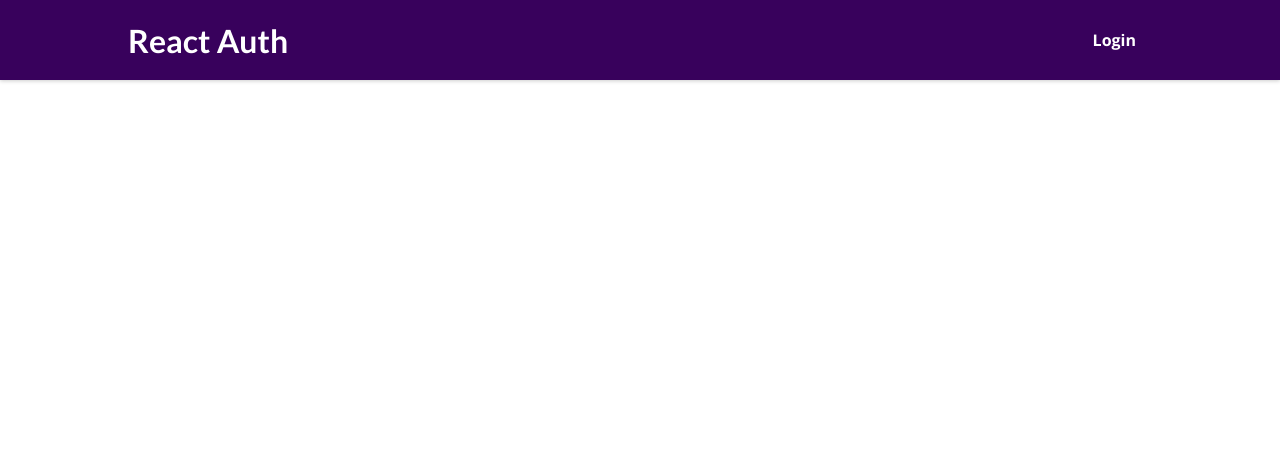
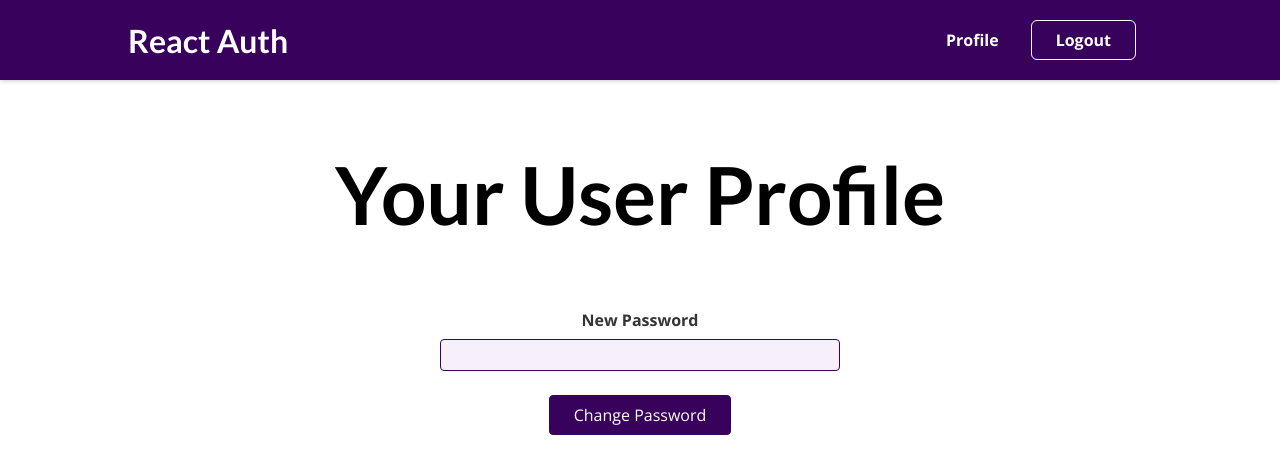
Before and after one commit to 0xrykerEth/auth, a React (Create React App) app: page /profile in a window 1280 px wide. Shown: the top 474 px of the page. Built offline with nearby package versions, Linux system fonts and the light colour scheme; sample sign-in values are in the browser's storage.

Commit message:
secuity fix on frontend

```diff
--- a/src/App.js
+++ b/src/App.js
@@ -1,22 +1,29 @@
 import { Switch, Route } from 'react-router-dom';
-
+import { useContext } from 'react';
+import AuthContext from './components/Store/auth-store';
 import Layout from './components/Layout/Layout';
 import UserProfile from './components/Profile/UserProfile';
 import AuthPage from './pages/AuthPage';
 import HomePage from './pages/HomePage';
+import { Redirect } from 'react-router-dom/cjs/react-router-dom.min';
 
 function App() {
+  const authCtrx = useContext(AuthContext)
+  const login = authCtrx.isLoggedIn;
   return (
     <Layout>
       <Switch>
         <Route path='/' exact>
           <HomePage />
         </Route>
-        <Route path='/auth'>
+        {!login &&
+        (<Route path='/auth'>
           <AuthPage />
-        </Route>
+        </Route>)
+        }
         <Route path='/profile'>
-          <UserProfile />
+          {login && <UserProfile />}
+          {!login && <Redirect to="/auth"/>}
         </Route>
       </Switch>
     </Layout>
--- a/src/components/Store/auth-store.js
+++ b/src/components/Store/auth-store.js
@@ -10,16 +10,19 @@ const AuthContext = React.createContext({
 
 
 export const AuthContextProvider = (props) => {
-    const [token,setToken] = useState(null);
+    const initialToken = localStorage.getItem('token');
+    const [token,setToken] = useState(initialToken);
 
     const isUserLoggedIn = !!token;
 
     const loginHandler = (token) => {
         setToken(token)
+        localStorage.setItem('token',token)
     }
 
     const logoutHandler = () => {
         setToken(null)
+        localStorage.removeItem('token')
     }
 
     const contextValue = {
```
